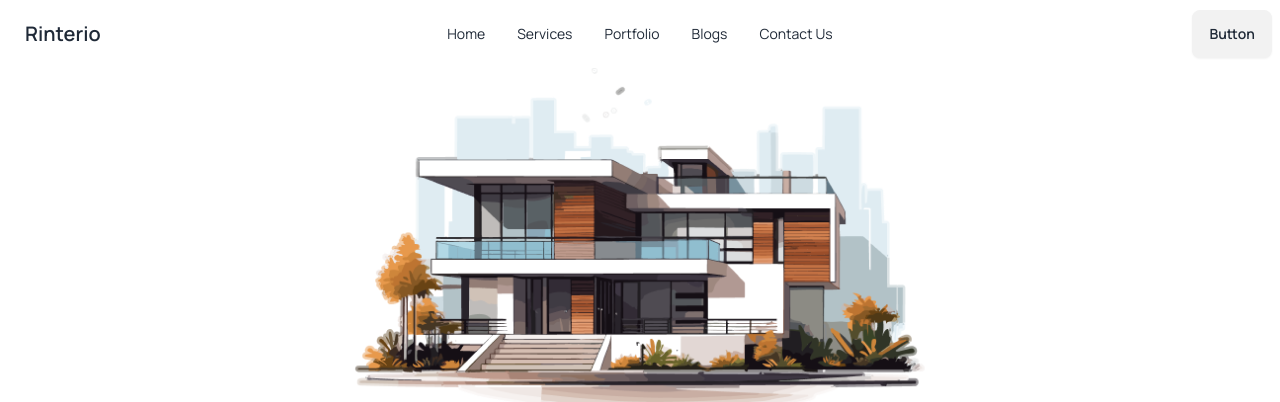
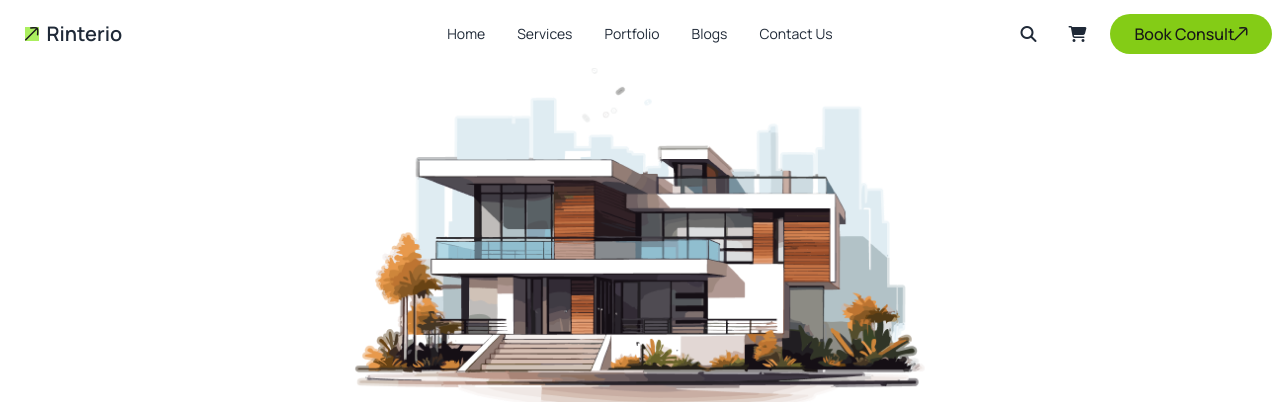
Before and after one commit to nurnewas/R-B1-A03, a plain HTML site: page index.html in a window 1280 px wide. Shown: the top 402 px of the page. Drawn offline with nearby package versions, Linux system fonts and the light colour scheme.

Commit message:
final touch

```diff
--- a/index.html
+++ b/index.html
@@ -41,11 +41,60 @@
         font-style: normal;
       }
     </style>
+    <!-- Font Awsome CDN -->
+    <link rel="stylesheet" href="https://cdnjs.cloudflare.com/ajax/libs/font-awesome/6.6.0/css/all.min.css">
+
   </head>
   <body class="manrope-unique-class">
     <header class="">
       <div class="navbar bg-base-100">
         <div class="navbar-start">
+          <!-- heere drop dow -->
+          <!-- heere drop dow -->
+          <a class="btn btn-ghost text-xl primary"
+            ><span>
+              <svg
+                class="bg-primary"
+                width="13.505737"
+                height="13.500488"
+                viewBox="0 0 13.5057 13.5005"
+                fill="none"
+                xmlns="http://www.w3.org/2000/svg"
+                xmlns:xlink="http://www.w3.org/1999/xlink"
+              >
+                <desc>Created with Pixso.</desc>
+                <defs />
+                <path
+                  id="Vector"
+                  d="M11.75 1.75L0.75 12.74"
+                  stroke="#1C1C1C"
+                  stroke-opacity="1.000000"
+                  stroke-width="1.500000"
+                  stroke-linecap="round"
+                />
+                <path
+                  id="Vector"
+                  d="M5.75 0.88C5.75 0.88 11.39 0.4 12.24 1.26C13.1 2.11 12.62 7.75 12.62 7.75"
+                  stroke="#1C1C1C"
+                  stroke-opacity="1.000000"
+                  stroke-width="1.500000"
+                  stroke-linejoin="round"
+                  stroke-linecap="round"
+                /></svg></span
+            >Rinterio</a
+          >
+        </div>
+        <div class="navbar-center hidden lg:flex">
+          <ul class="menu menu-horizontal px-1">
+            <li><a>Home</a></li>
+            <li><a>Services</a></li>
+            <li><a>Portfolio</a></li>
+            <li><a>Blogs</a></li>
+            <li><a>Contact Us</a></li>
+          </ul>
+        </div>
+        <div class="navbar-end ">
+          <!-- Drop Down -->
           <div class="dropdown">
             <div tabindex="0" role="button" class="btn btn-ghost lg:hidden">
               <svg
@@ -63,31 +112,46 @@
                 />
               </svg>
             </div>
-            <!-- Corrected this ul element by removing the extra nested ul -->
-            <ul
-              tabindex="0"
-              class="menu menu-sm dropdown-content bg-base-100 rounded-box z-[1] mt-3 w-52 p-2 shadow"
+
+          <!-- Drop Down -->
+
+          <div class=" hidden lg:flex lg:items-center lg:justify-center text-center space-x-4">
+            <span><i class=" fa-solid fa-magnifying-glass ml-2 mr-2"></i></span>
+            <span><i class="fa-solid fa-cart-shopping ml-2 mr-2"></i></span>
+          <button
+            class="flex items-center bg-lime-500 text-neutral-900 font-medium px-6 py-2 rounded-full hover:bg-lime-600 transition"
+          >
+            <span>Book Consult</span>
+            <svg
+              width="13.505737"
+              height="13.500488"
+              viewBox="0 0 13.5057 13.5005"
+              fill="none"
+              xmlns="http://www.w3.org/2000/svg"
+              xmlns:xlink="http://www.w3.org/1999/xlink"
             >
-              <li><a>Home</a></li>
-              <li><a>Services</a></li>
-              <li><a>Portfolio</a></li>
-              <li><a>Blogs</a></li>
-              <li><a>Contact Us</a></li>
-            </ul>
+              <desc>Created with Pixso.</desc>
+              <defs />
+              <path
+                id="Vector"
+                d="M11.75 1.75L0.75 12.74"
+                stroke="#1C1C1C"
+                stroke-opacity="1.000000"
+                stroke-width="1.500000"
+                stroke-linecap="round"
+              />
+              <path
+                id="Vector"
+                d="M5.75 0.88C5.75 0.88 11.39 0.4 12.24 1.26C13.1 2.11 12.62 7.75 12.62 7.75"
+                stroke="#1C1C1C"
+                stroke-opacity="1.000000"
+                stroke-width="1.500000"
+                stroke-linejoin="round"
+                stroke-linecap="round"
+              />
+            </svg>
+          </button>
           </div>
-          <a class="btn btn-ghost text-xl primary">Rinterio</a>
-        </div>
-        <div class="navbar-center hidden lg:flex">
-          <ul class="menu menu-horizontal px-1">
-            <li><a>Home</a></li>
-            <li><a>Services</a></li>
-            <li><a>Portfolio</a></li>
-            <li><a>Blogs</a></li>
-            <li><a>Contact Us</a></li>
-          </ul>
-        </div>
-        <div class="navbar-end">
-          <a class="btn">Button</a>
         </div>
       </div>
     </header>
```
